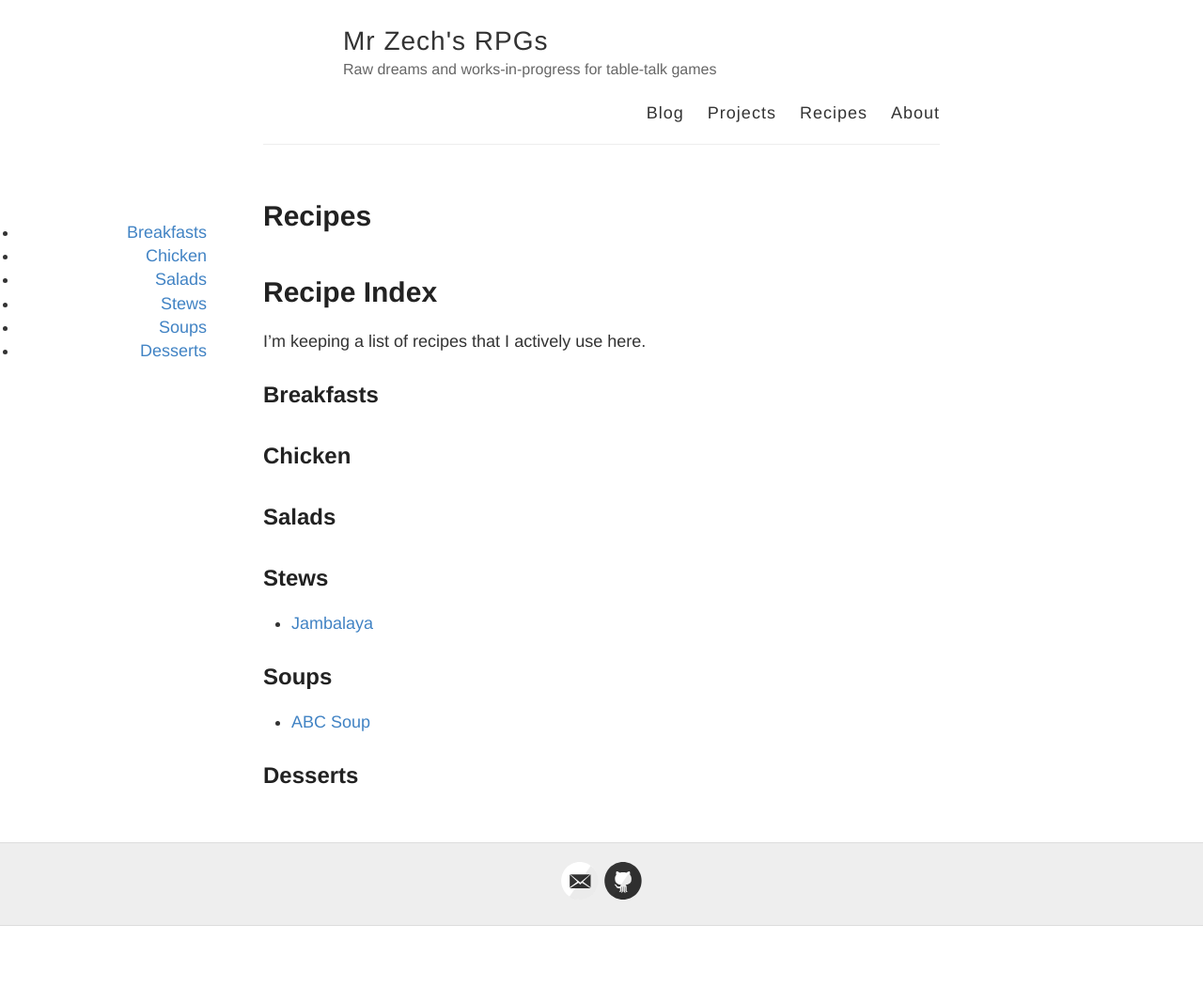
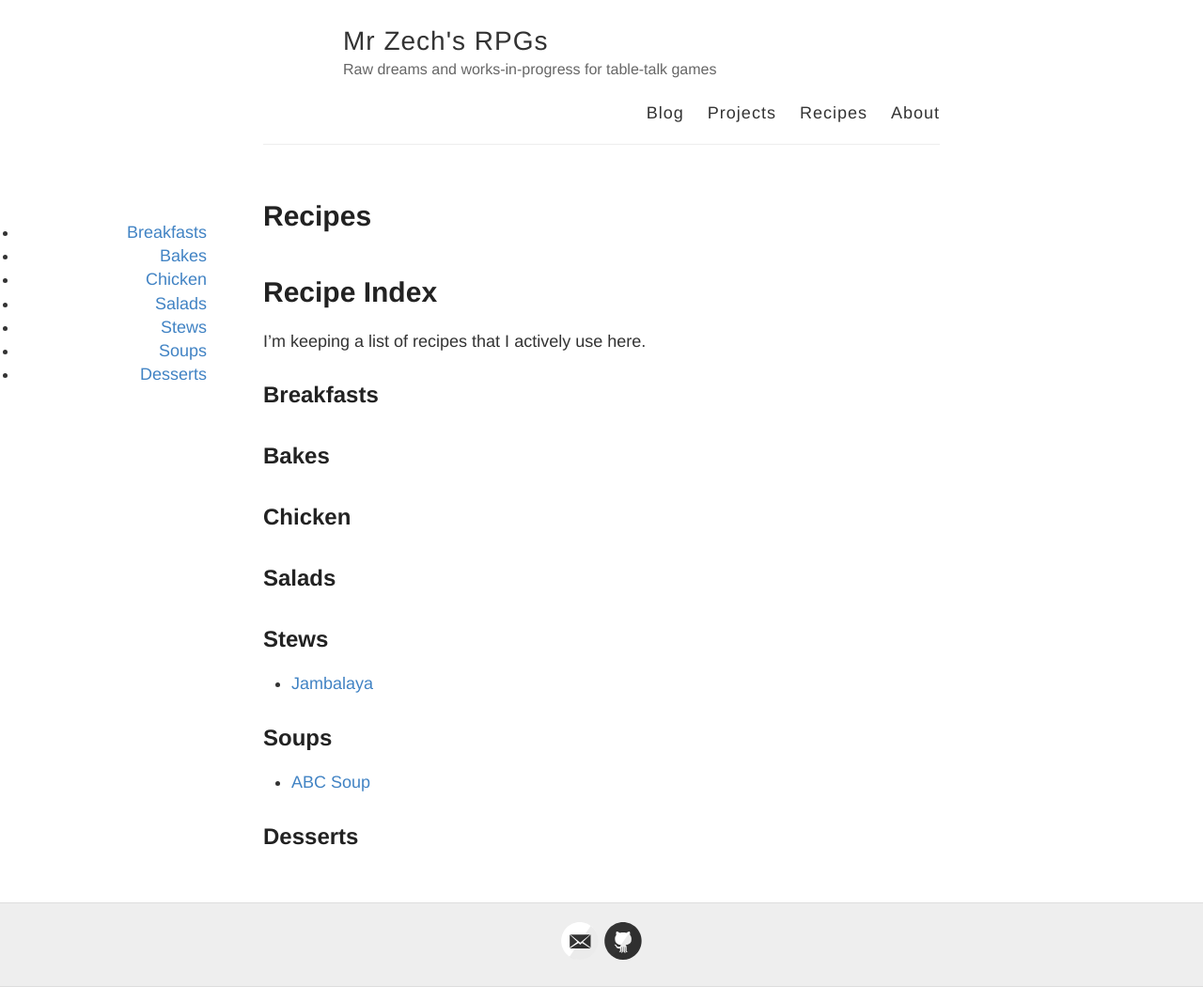
Before and after one commit to zechlau14/zechlau14.github.io, a Jekyll site: the page built from recipes.md, in a window 1280 px wide. Shown: the whole page at 94% size. Built offline with Jekyll 4.4.1, drawn with Linux system fonts in a browser that asks for light colours; before the commit the page ends 985 px from its top, so only the background shows below that.

Commit message:
giving up; going to manually make index page

```diff
--- a/recipes.md
+++ b/recipes.md
@@ -11,16 +11,18 @@ I'm keeping a list of recipes that I actively use here.
 
 ## Breakfasts
 
+## Bakes
+
 ## Chicken
 
 ## Salads
 
 ## Stews
 
-* [Jambalaya](/jambalaya)
+* [Jambalaya](/Jambalaya)
 
 ## Soups
 
-* [ABC Soup](/ABC Soup)
+* [ABC Soup](/ABC-Soup)
 
 ## Desserts
```
